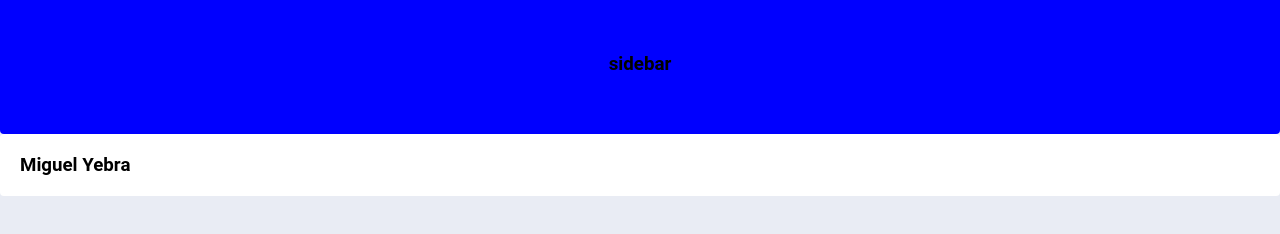
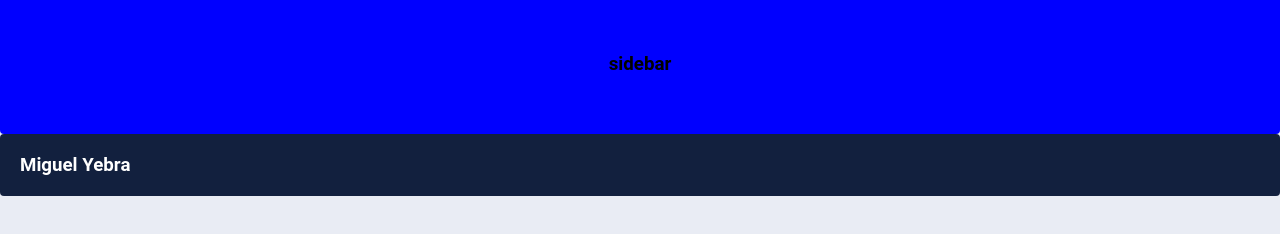
Before and after one commit to yebra99/Mi-web, a plain HTML site: page Practica/public_html/index.html in a window 1280 px wide. Shown: the part 152-386 px from the top of the page. Drawn offline with Linux system fonts and the light colour scheme.

Commit message:
5 commit
Añadi un color de fondo, un color de letra y nombre el footer (grid-area: footer);

```diff
--- a/Practica/public_html/newcss.css
+++ b/Practica/public_html/newcss.css
@@ -67,3 +67,8 @@ header{
     grid-area: sidebar;
 
 }
+.contenedor .footer{
+    background: #12203E;
+    color: #fff;
+    grid-area: footer;
+}
```
